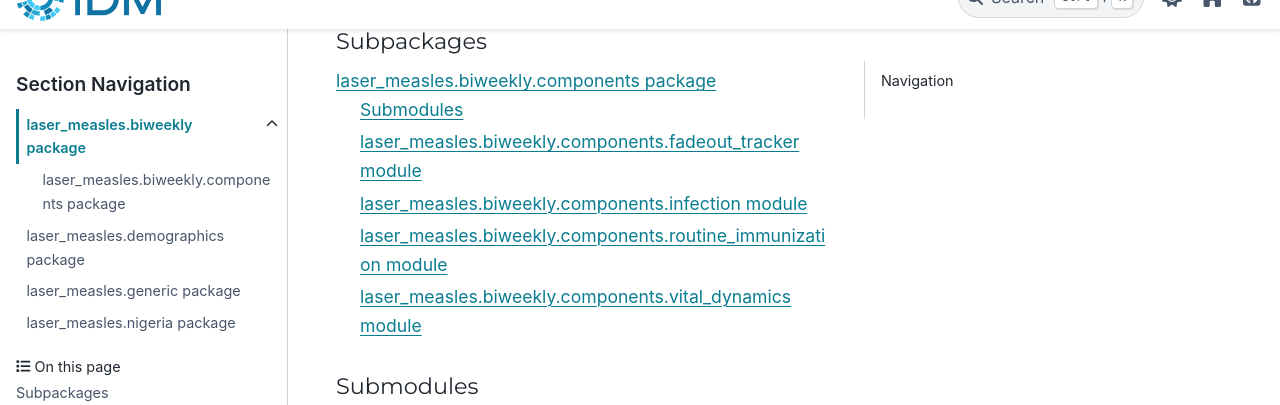
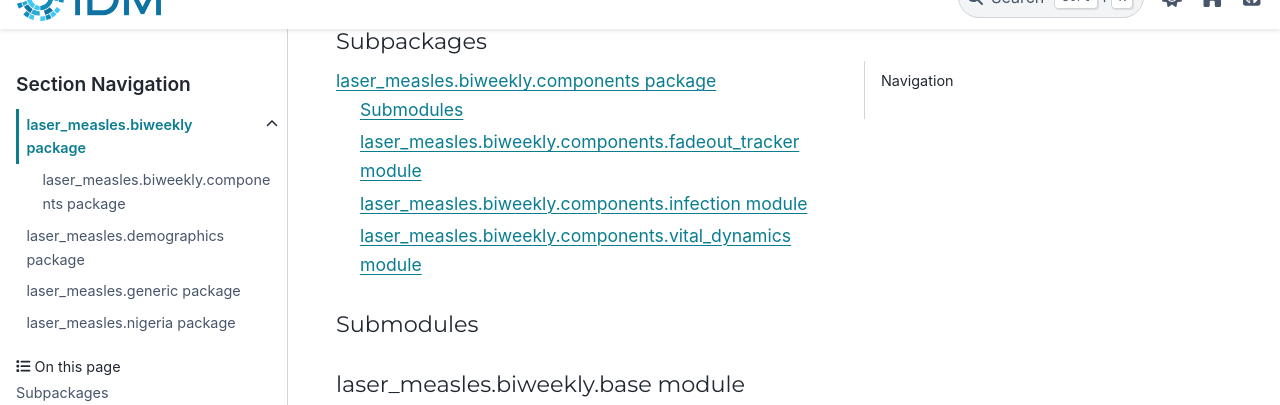
Before and after one commit to krosenfeld-IDM/laser-measles, a Sphinx documentation site: the page built from docs/reference/laser_measles.biweekly.rst, in a window 1280 px wide and 900 px high, scrolled down 328 px, cut to the strip 35-440 px from the top of the window. Built offline with Sphinx 7.4.7 and the PyData theme 0.15.4, drawn with Linux system fonts in a browser that asks for light colours.

Commit message:
update components

```diff
--- a/docs/reference/laser_measles.biweekly.components.rst
+++ b/docs/reference/laser_measles.biweekly.components.rst
@@ -25,14 +25,6 @@ laser\_measles.biweekly.components.infection module
    :undoc-members:
    :show-inheritance:
 
-laser\_measles.biweekly.components.routine\_immunization module
----------------------------------------------------------------
-
-.. automodule:: laser_measles.biweekly.components.routine_immunization
-   :members:
-   :undoc-members:
-   :show-inheritance:
-
 laser\_measles.biweekly.components.vital\_dynamics module
 ---------------------------------------------------------
 
```
Also changed, not shown: docs/reference/laser_measles.rst (+8 -0 lines).
